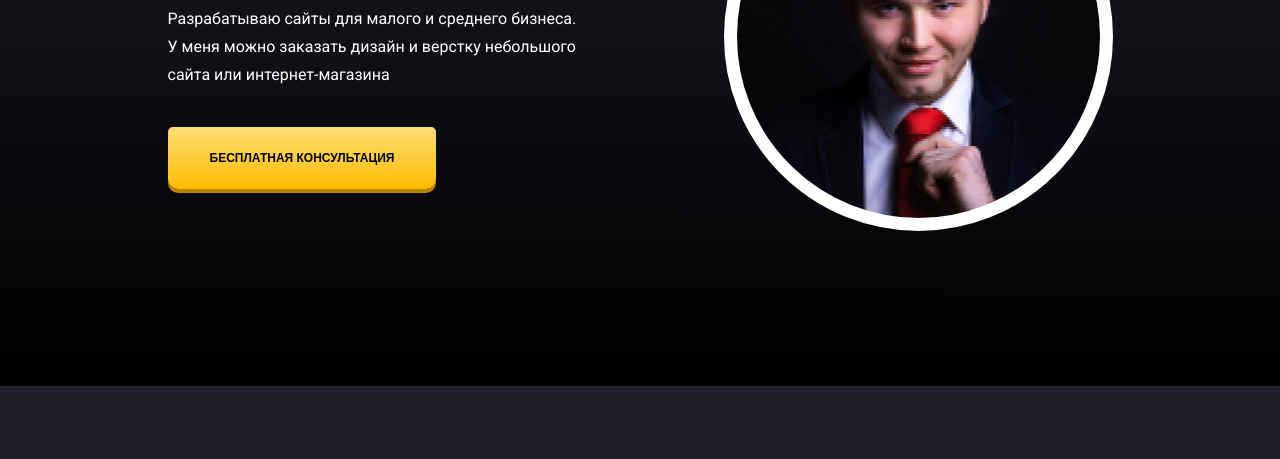
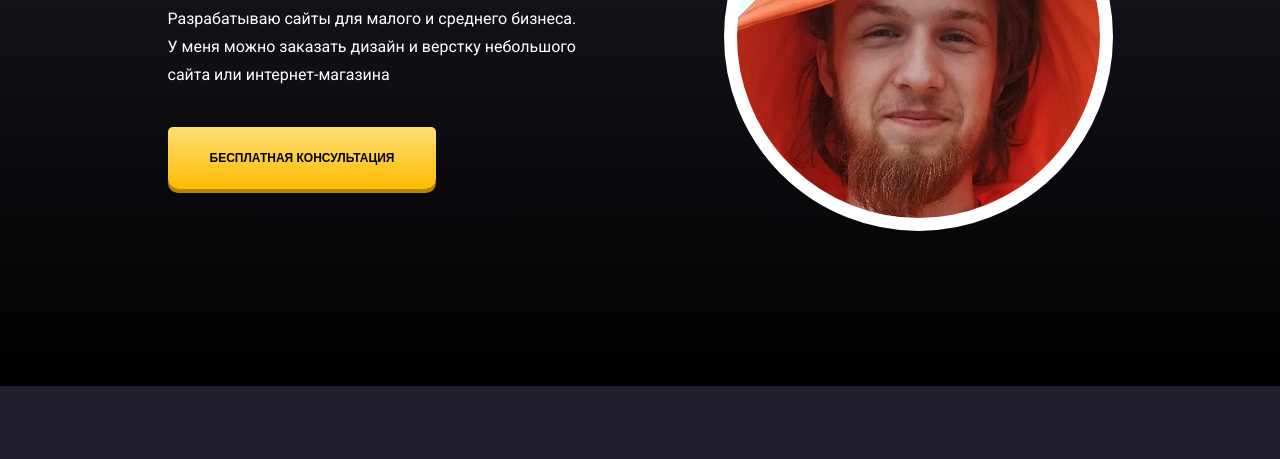
Before and after one commit to DmitryLobachevsky/Portfolio, a plain HTML site: page index.html in a window 1280 px wide. Shown: the part 341-800 px from the top of the page. Drawn offline with Linux system fonts and the light colour scheme.

Commit message:
feat: add fox

```diff
--- a/css/style.css
+++ b/css/style.css
@@ -78,8 +78,8 @@ body {
     height: 389px;
     background-color: #fff;
     border-radius: 50%;
-    background-image: url('../img/avatar.jpg');
+    background-image: url('../img/fox.jpg');
     background-repeat: no-repeat;
-    background-position: center top -40px;
+    background-position: center top -60px;
     border: 13px solid #fff
 }
```
Also changed, not shown: img/fox.jpg (added).
